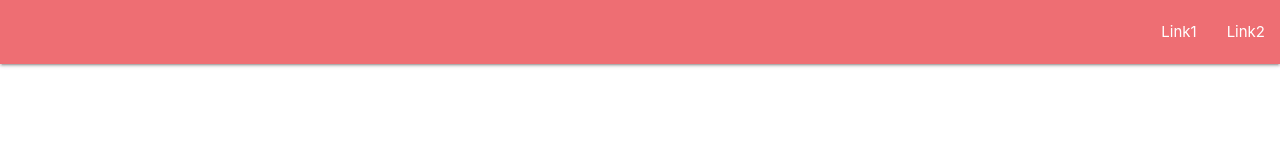
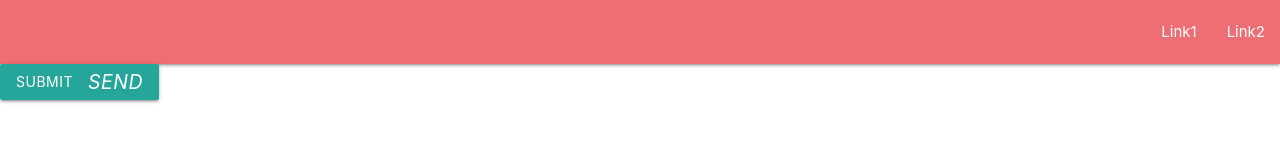
Before and after one commit to CodHeK/Voila, a website: page example_materialize/index.html in a window 1280 px wide. Drawn offline with nearby package versions, Linux system fonts and the light colour scheme.

Commit message:
final commit

```diff
--- a/example_materialize/index.html
+++ b/example_materialize/index.html
@@ -16,11 +16,20 @@
               <div class="nav-wrapper" >
                 <a href="#" class="brand-logo" >  </a>
                 <ul id="nav-mobile" class="right hide-on-med-and-down" >
-                  <li > <a href="#" > Link1 </a></li>
-                  <li > <a href="#" > Link2 </a></li>
+                  <li >
+                    <a href="#" > Link1 </a>
+                  </li>
+                  <li >
+                    <a href="#" > Link2 </a>
+                  </li>
                 </ul>
               </div>
             </Nav>
+            <Main >
+              <button class="btn waves-effect waves-light" type="submit" name="action" > Submit
+                <i class="material-icons right" > send </i>
+              </button>
+            </Main>
           </div>
         </root>
       </body>
--- a/lib/parser.js
+++ b/lib/parser.js
@@ -50,9 +50,7 @@ function parse(el,root) {
       }
     })
 
-
     return (html + `</${el}>`);
-
 }
 
 module.exports.parser = function() {
```
Also changed, not shown: 1 other file.
